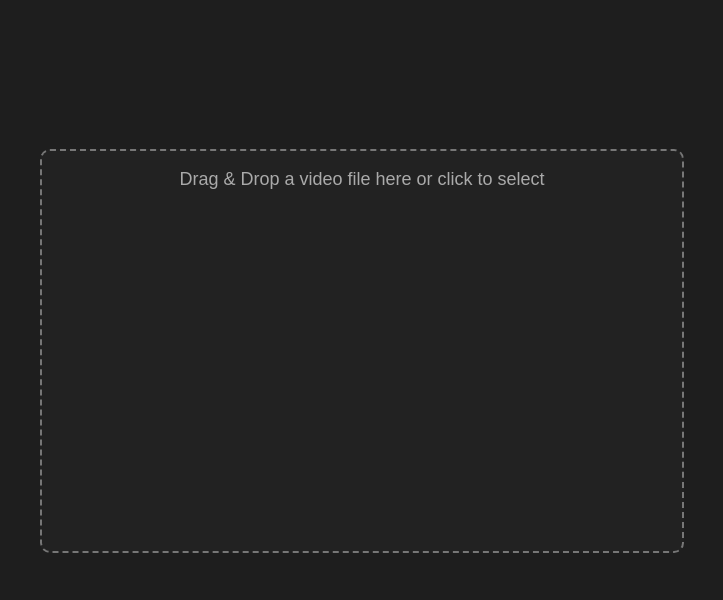
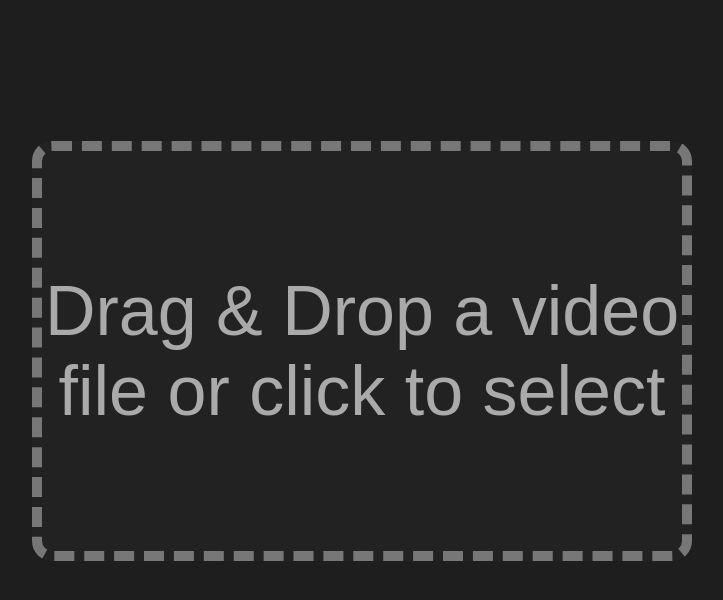
Before and after one commit to OrenShalmy/VidPlot, a Flask app: page / in a window 1280 px wide. Shown: the part 49-649 px from the top of the page, without its empty margins (278-1001 px from the left). Run offline with Flask 3, Linux system fonts and the light colour scheme; some libraries are stand-ins or nearby versions.

Commit message:
edit dropArea

```diff
--- a/app.py
+++ b/app.py
@@ -46,7 +46,7 @@ def upload_video():
             f'ffprobe -hide_banner -loglevel error '
             f'-select_streams v -threads 4 -print_format json '
             f'-show_entries "frame=pict_type,best_effort_timestamp_time,pkt_size" '
-            f'-show_entries "stream=r_frame_rate,bit_rate,codec_name,pix_fmt,profile,level,duration,width,height" ' # Added width,height
+            f'-show_entries "stream=r_frame_rate,bit_rate,codec_name,pix_fmt,profile,level,duration,width,height" '
             f'"{public_filepath}" > "{output_json_path}"'
             )
 
--- a/static/css/style.css
+++ b/static/css/style.css
@@ -41,21 +41,25 @@ div.toggles label {
   position: fixed;
   top: 50%;
   left: 50%;
-  transform: translate(-50%, -50%);  align-items: center;
   height: 50%;
   width: 50%;
-  border: 2px dashed #777;
-  border-radius: 10px;
-  text-align: center;
+  transform: translate(-50%, -50%);  align-items: center;
+  border: 10px dashed #777;
+  border-radius: 20px;
   cursor: pointer;
   color: #aaa;
   background-color: #222;
   transition: 0.3s;
   justify-content: center;
+  display: flex;
+  justify-content: center;
+  align-items: center;
 }
 
 #dropArea p {
-  font-size: 18px;
+  font-size: 70px;
+  text-align: center;
+  padding: auto;
 }
 
 #dropArea.highlight {
--- a/templates/index.html
+++ b/templates/index.html
@@ -12,7 +12,7 @@
 
 <!-- Drag and Drop Uploader -->
 <div id="dropArea">
-    <p>Drag & Drop a video file here or click to select</p>
+    <p>Drag & Drop a video file or click to select</p>
     <input type="file" id="videoUpload" name="video" accept="video/*" hidden>
 </div>
 
```
